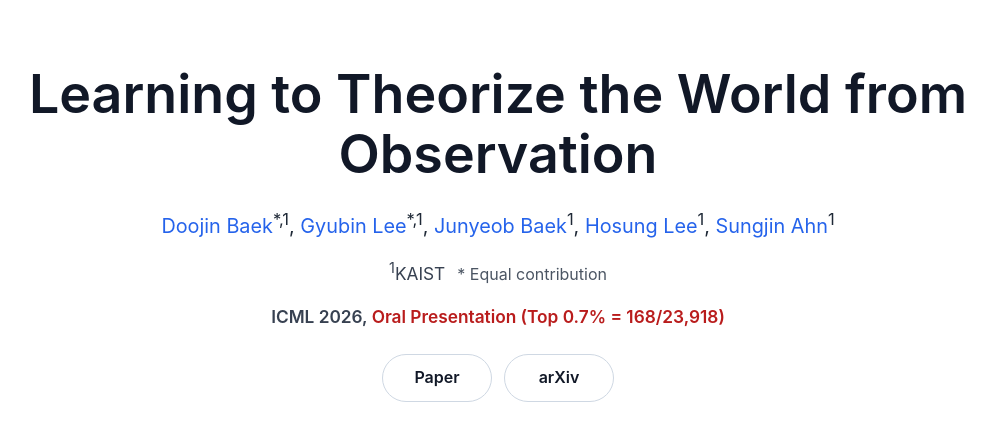
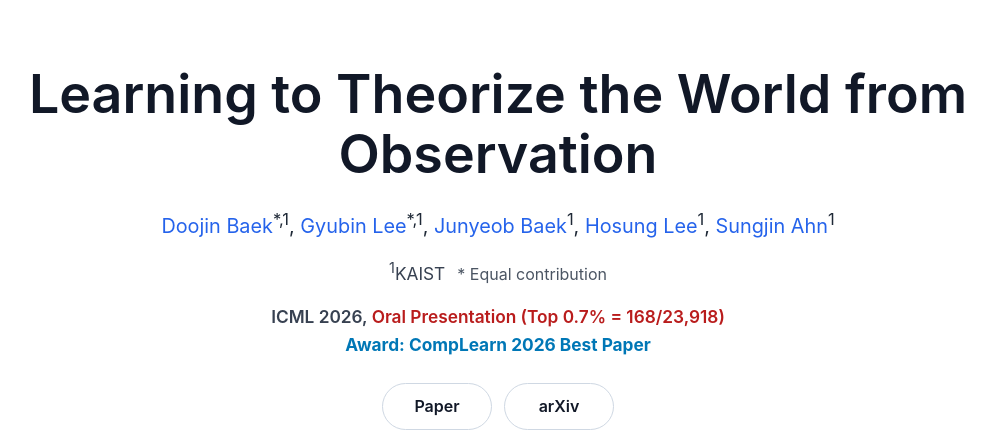
Before and after one commit to DoojinBaek/DoojinBaek.github.io, a Jekyll site: the page built from _publications/2026-05-05-learning-to-theorize-world.md, in a window 1280 px wide, cut to the strip 0-442 px from the top of the page. Shown: the whole strip, without its empty margins (142-1137 px from the left). Built offline with Jekyll 4.4.1, drawn with Linux system fonts in a browser that asks for light colours.

Commit message:
awards update

```diff
--- a/_config.yml
+++ b/_config.yml
@@ -12,7 +12,7 @@ site_theme               : "default" # The available themes options are "default
 title                    : "Doojin Baek"
 title_separator          : "-"
 name                     : &name "Doojin Baek"
-description              : &description "Machine learning researcher at KAIST working on reasoning, world models, and compositional generalization."
+description              : &description "Machine learning researcher at KAIST working on World Theory Models, compositional generalization, and reinforcement learning."
 url                      : https://doojinbaek.github.io # The base hostname & protocol for your site e.g. "https://[your GitHub username].github.io",
                                                            # or if you already have some other page hosted on Github then use "https://[your GitHub username].github.io/[Your Repo Name]"
 baseurl                  : "" # the subpath of your site, e.g. "/blog"
--- a/_layouts/project-page.html
+++ b/_layouts/project-page.html
@@ -90,7 +90,8 @@ layout: compress
       }
 
       .project-affiliation,
-      .project-venue {
+      .project-venue,
+      .project-award {
         margin: 5px 0;
         color: #374151;
         font-size: clamp(1.05rem, 1.35vw, 1.22rem);
@@ -101,6 +102,15 @@ layout: compress
       .project-venue {
         margin-top: 10px;
         font-weight: 600;
+      }
+
+      .project-award {
+        color: #0077b6;
+        font-weight: 700;
+      }
+
+      .project-award a {
+        color: inherit;
       }
 
       .project-meta-inline {
@@ -446,6 +456,10 @@ layout: compress
           <p class="project-venue">{{ page.venue }}</p>
         {% endif %}
 
+        {% if page.award %}
+          <p class="project-award">Award: {% if page.award_url %}<a href="{{ page.award_url }}">{{ page.award }}</a>{% else %}{{ page.award }}{% endif %}</p>
+        {% endif %}
+
         <div class="project-links">
           {% if page.paperurl %}
             <a class="project-button" href="{{ page.paperurl }}">Paper</a>
--- a/_pages/publications.html
+++ b/_pages/publications.html
@@ -84,6 +84,9 @@ author_profile: true
           <p class="pub-meta">
             {{ venue_name }}, {{ post.date | date: "%Y" }}{% if post.venue contains "Spotlight" %}. <span class="pub-badge">Spotlight</span>{% elsif post.venue contains "Oral" %}. <span class="pub-badge">Oral Presentation</span>{% endif %}
           </p>
+          {% if post.award %}
+            <p class="pub-meta">Award: {% if post.award_url %}<a class="pub-badge" href="{{ post.award_url }}">{{ post.award }}</a>{% else %}<span class="pub-badge">{{ post.award }}</span>{% endif %}</p>
+          {% endif %}
           <p class="pub-links">
             {% assign link_count = 0 %}
             {% if post.link and post.link contains '/publications/' %}
--- a/_publications/2026-05-05-learning-to-theorize-world.md
+++ b/_publications/2026-05-05-learning-to-theorize-world.md
@@ -6,6 +6,8 @@ category: conferences
 date: 2026-05-05
 venue: "ICML 2026, Oral Presentation (Top 0.7% = 168/23,918)"
 venue_html: 'ICML 2026, <span class="oral">Oral Presentation (Top 0.7% = 168/23,918)</span>'
+award: "CompLearn 2026 Best Paper"
+award_url: "https://compositional-learning.github.io/"
 permalink: /publications/learning-to-theorize-the-world/
 authors: "Doojin Baek*, Gyubin Lee*, Junyeob Baek, Hosung Lee, Sungjin Ahn"
 authors_html: '<a href="https://scholar.google.com/citations?user=11X2vTQAAAAJ">Doojin Baek</a><sup>*,1</sup>, <a href="https://lee-gyubin.github.io/">Gyubin Lee</a><sup>*,1</sup>, <a href="https://dion-jy.github.io">Junyeob Baek</a><sup>1</sup>, <a href="https://confeitohs.notion.site">Hosung Lee</a><sup>1</sup>, <a href="https://mlml.kaist.ac.kr/sungjinahn">Sungjin Ahn</a><sup>1</sup>'
```
Also changed, not shown: _pages/about.md (+7 -3 lines).
